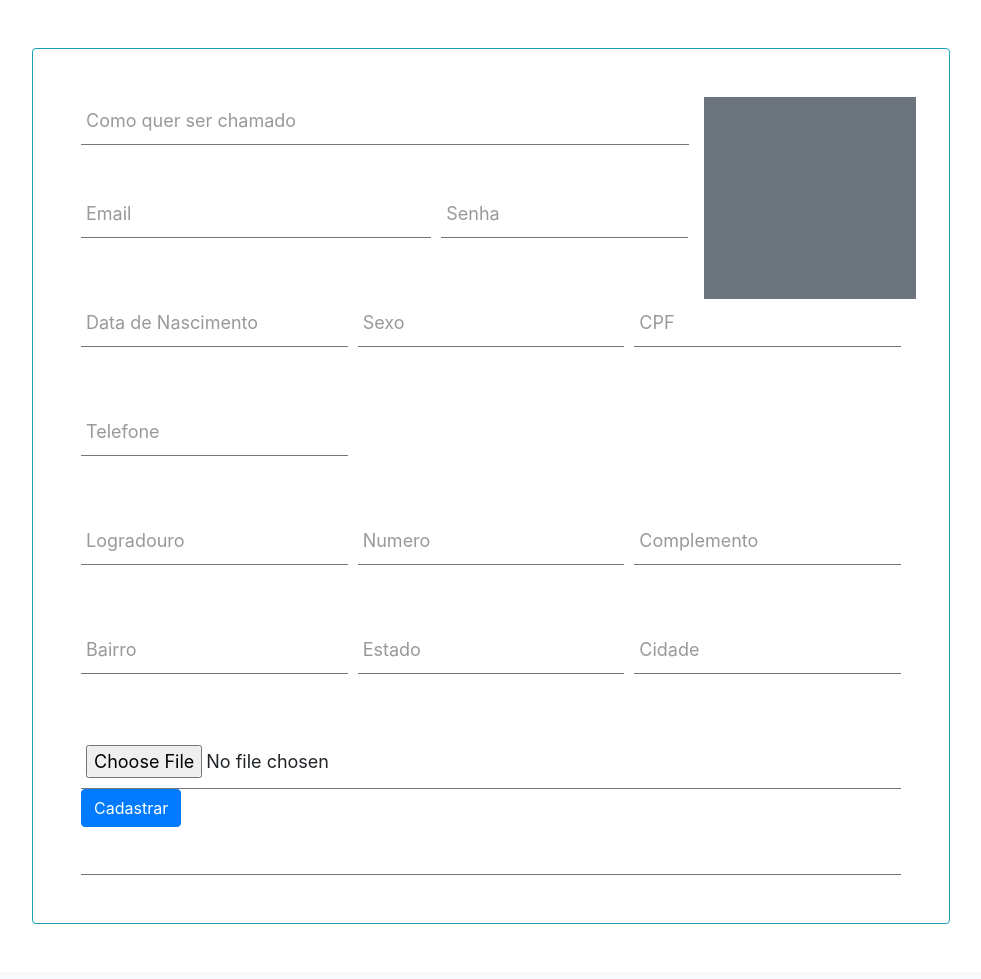
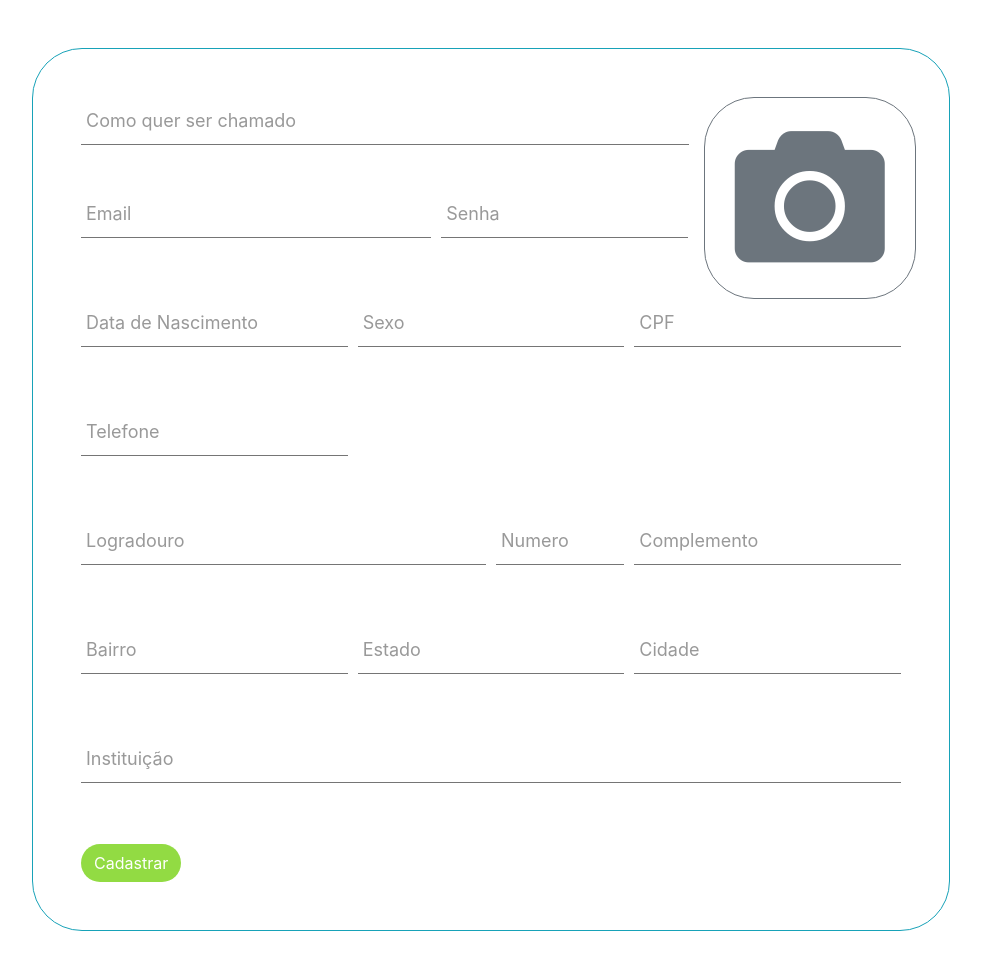
Before and after one commit to marciodouglasIFRN/E-ventos, a Django app: page /clientes/new/ in a window 1280 px wide. Shown: the part 86-1065 px from the top of the page, without its empty margins (149-1130 px from the left). Before the commit the page ends 1010 px from the top, so only its background shows below. Run offline with Django 3.2, Linux system fonts and the light colour scheme; some libraries are stand-ins or nearby versions.

Commit message:
Refatorando o form_Aluno.html

```diff
--- a/clientes/templates/form_Aluno.html
+++ b/clientes/templates/form_Aluno.html
@@ -1,17 +1,18 @@
 {% extends 'base.html'%}
+{% load static %}
 {% load bootstrap %}
 {% block title %}Resgister{% endblock %}
 {% block main%}
 <div class="mx-5 p-5">
 
-<form action="" method="POST" class="border border-info rounded p-5">
+<form action="" method="POST" class="border border-info btn-round p-5">
 	<div class="row">
 		<div class="col-md-9">
 
 			<div class="form-group">
 			   	<div class="group">
 			      	<!--<input type="email" class="border-left " required>-->
-			      	{{form.apelido|bootstrap}}
+			      	{{form.apelido}}
                     <span class="highlight"></span>
 			      	<span class="bar"></span>
 			      	<label>Como quer ser chamado</label>
@@ -21,7 +22,7 @@
 		    <div class="form-group col-md-7">
 		    	<div class="group">
 			      <!--<input type="email" class="border-left" required>-->
-					{{form.email|bootstrap}}
+					{{form.email}}
 			      <span class="highlight"></span>
 			      <span class="bar"></span>
 			      <label>Email</label>
@@ -30,7 +31,7 @@
 		    <div class="form-group col-md-5">
 		      <div class="group">
 			      <!--<input type="email" class="border-left" required>-->
-			      {{form.senha|bootstrap}}
+			      {{form.senha}}
 				  <span class="highlight"></span>
 			      <span class="bar"></span>
 			      <label>Senha</label>
@@ -38,14 +39,15 @@
 		    </div>
 		  </div>
 		</div>
-		<div id='img' class="col bg-secondary text-center">
+		<div id="img" class="col border border-secondary btn-round text-center pt-4">
+			<i class="fas fa-camera text-secondary" style="font-size: 150px;"></i>
 		</div>
 	</div>
   <div class="form-row">
     <div class="form-group col-md-4">
     	<div class="group">
 			<!--<input type="text" class="border-left" required>-->
-	      	{{form.data_nascimento|bootstrap}}
+	      	{{form.data_nascimento}}
 			<span class="highlight"></span>
 	      	<span class="bar"></span>
 	      	<label>Data de Nascimento</label>
@@ -54,7 +56,7 @@
     <div class="form-group col-md-4">
       <div class="group">
 	      <!--<input type="email" class="border-left" required>-->
-		  {{form.sexo|bootstrap}}
+		  {{form.sexo}}
 	      <span class="highlight"></span>
 	      <span class="bar"></span>
 	      <label>Sexo</label>
@@ -63,7 +65,7 @@
     <div class="form-group col-md-4">
       <div class="group">
 	      <!--<input type="email" class="border-left" required>-->
-		  {{form.cpf|bootstrap}}
+		  {{form.cpf}}
 	      <span class="highlight"></span>
 	      <span class="bar"></span>
 	      <label>CPF</label>
@@ -74,7 +76,7 @@
     <div class="form-group col-md-4">
     	<div class="group">
 	      <!--<input id='telefone' type="text" class="border-left" required>-->
-			{{form.telefone|bootstrap}}
+			{{form.telefone}}
 	      <span class="highlight"></span>
 	      <span class="bar"></span>
 	      <label>Telefone</label>
@@ -82,19 +84,19 @@
     </div>
   </div>
   <div class="form-row">
-    <div class="form-group col-md-4">
+    <div class="form-group col-md-6">
     	<div class="group">
 	      <!--<input type="text" class="border-left" required>-->
-			{{form.logradouro|bootstrap}}
+			{{form.logradouro}}
 	      <span class="highlight"></span>
 	      <span class="bar"></span>
 	      <label>Logradouro</label>
 	    </div>
     </div>
-    <div class="form-group col-md-4">
+    <div class="form-group col-md-2">
       <div class="group">
 	      <!--<input type="email" class="border-left" required>-->
-		  {{form.numero|bootstrap}}
+		  {{form.numero}}
 	      <span class="highlight"></span>
 	      <span class="bar"></span>
 	      <label>Numero</label>
@@ -103,7 +105,7 @@
     <div class="form-group col-md-4">
       <div class="group">
 	      <!--<input type="email" class="border-left" required>-->
-		  {{form.complemento|bootstrap}}
+		  {{form.complemento}}
 	      <span class="highlight"></span>
 	      <span class="bar"></span>
 	      <label>Complemento</label>
@@ -114,7 +116,7 @@
     <div class="form-group col-md-4">
     	<div class="group">
 	      <!--<input type="text" class="border-left" required>-->
-			{{form.bairro|bootstrap}}
+			{{form.bairro}}
 	      <span class="highlight"></span>
 	      <span class="bar"></span>
 	      <label>Bairro</label>
@@ -123,34 +125,50 @@
     <div class="form-group col-md-4">
       <div class="group">
 	      <!--<input type="email" class="border-left" required>-->
-		  {{form.estado|bootstrap}}
+		  {{form.estado}}
 	      <span class="highlight"></span>
 	      <span class="bar"></span>
 	      <label>Estado</label>
 	    </div>
 		</div>
+
 		<div class="form-group col-md-4">
 			<div class="group">
 				<!--<input type="email" class="border-left" required>-->
-		  {{form.cidade|bootstrap}}
+				{{form.cidade}}
 				<span class="highlight"></span>
 				<span class="bar"></span>
 				<label>Cidade</label>
 			</div>
 		</div>
+
+	</div>
+	<div class="form-row">
+
+			<div class="form-group col-12">
+				<div class="group">
+					<!--<input type="email" class="border-left" required>-->
+					{{form.cidade}}
+					<span class="highlight"></span>
+					<span class="bar"></span>
+					<label>Instituição</label>
+				</div>
+			</div>
+
 		</div>
 	<!--<input id='upload'type="file" name="image" class="d-none">-->
-	{{form.foto|bootstrap}}
-  <button type="submit" class="btn btn-primary">Cadastrar</button>
-	{{form.instituicao|bootstrap}}
+	<div class="d-none">
+		{{form.foto}}
+	</div>
+
+  <button type="submit" class="btn btn-color btn-round">Cadastrar</button>
+
 </form>
 </div>
+<script src="{% static '/node_modules/jquery/dist/jquery.min.js' %}"></script>
 <script type="text/javascript">
 		$('#img').on("click",function(){
-		$('#upload').click();
-	});
-	$(document).ready(function(){
-		$('#telefone').mask('(99) 99999-9999');
+			$('#id_foto').click();
 		});
 </script>
 {% endblock %}
```
Lines whose indentation alone changed are shown as unchanged.
